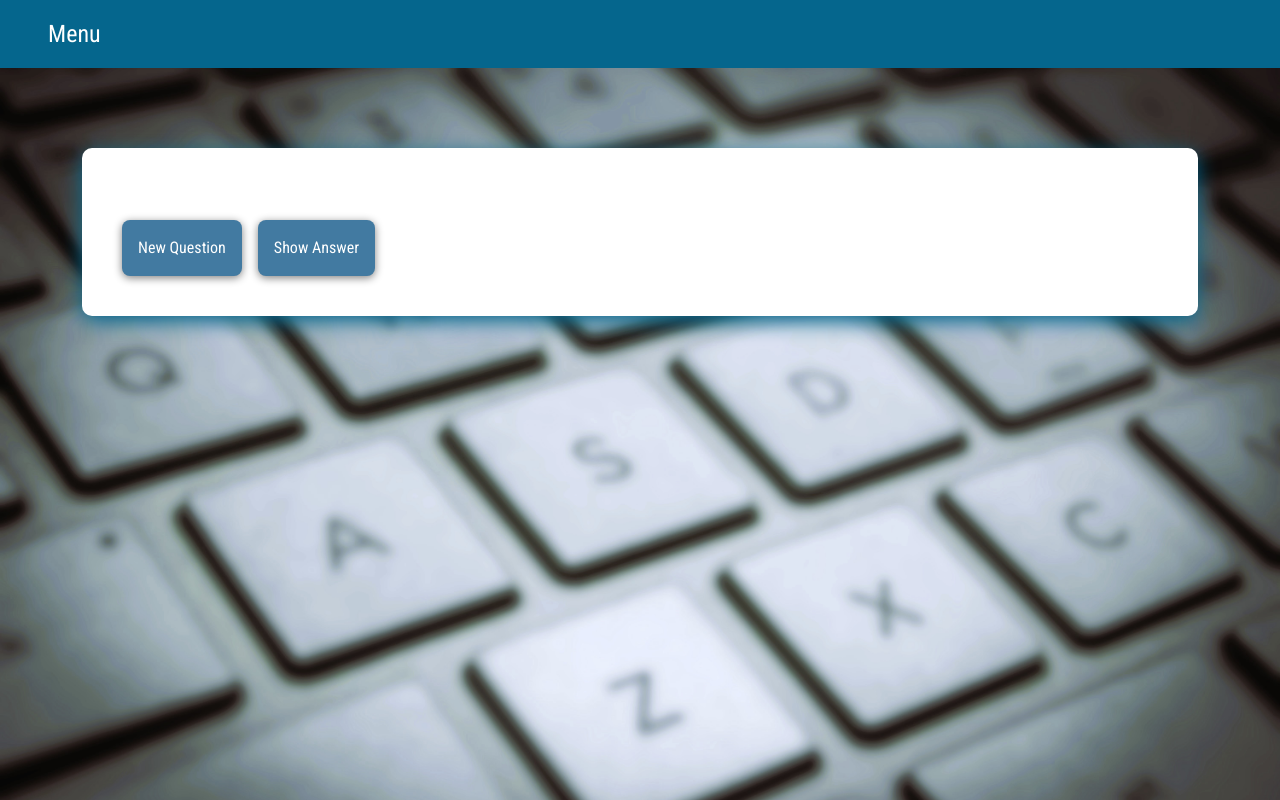
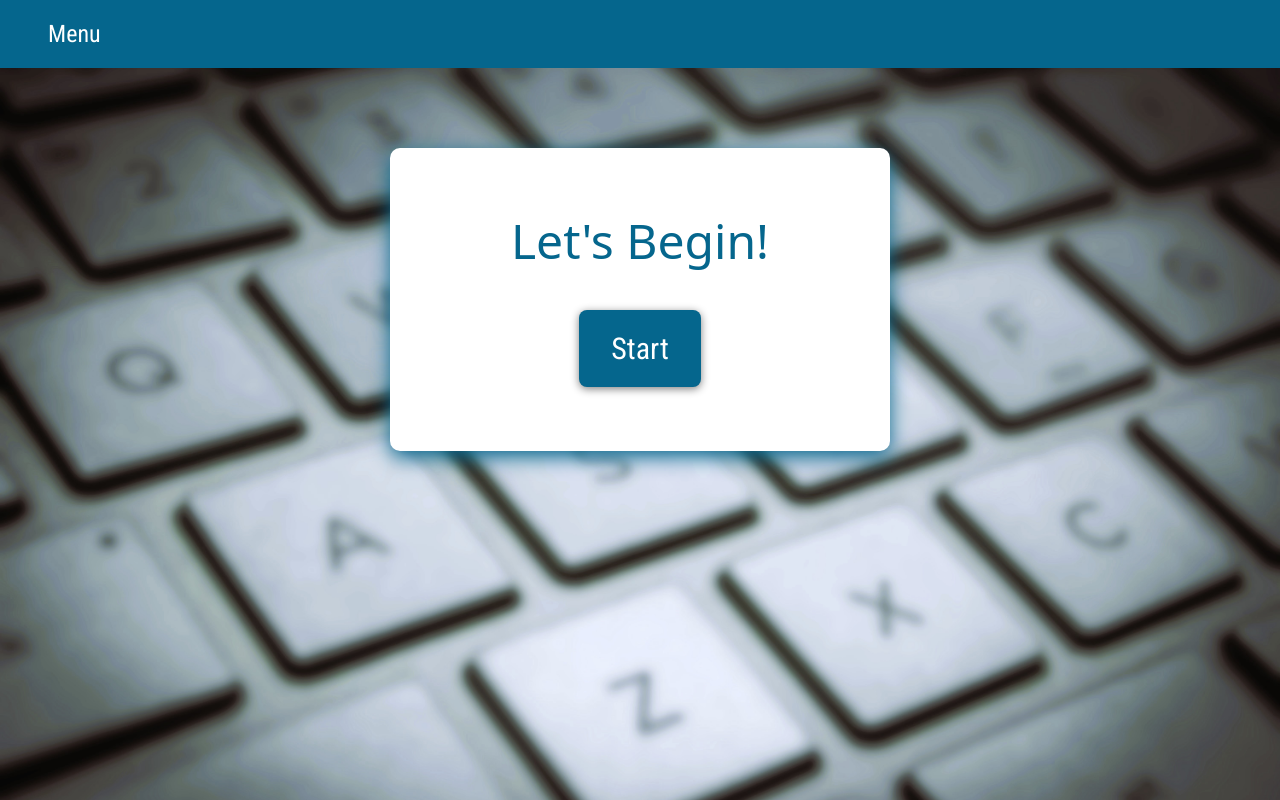
Before and after one commit to ATaylorN/flashcards, a Vue app in the folder vue/: page /questions in a window 1280 px wide. Built offline with nearby package versions, Linux system fonts and the light colour scheme.

Commit message:
pushing updates

```diff
--- a/vue/src/components/Header.vue
+++ b/vue/src/components/Header.vue
@@ -38,7 +38,7 @@ export default {
 }
 .nav-link{
   text-align: center;
-  background-color: #427AA1;
+  background-color: #5acbf771;
   color: white;
   font-size: 20px;
 }
--- a/vue/src/components/Question.vue
+++ b/vue/src/components/Question.vue
@@ -1,10 +1,16 @@
 <template>
   <div class="container pt-5" id="whole">
 
-  <div class="questionSection">
+    <div class="start" v-show="showStart">
+      <h1>Let's Begin!</h1>
+      <button class="startbtn" @click="getQuestion()">Start</button>
+    </div>
+
+  <div class="questionSection" v-show="showQuestion">
     <h1>{{randomQuestion.question}}</h1>
     <button class="newbtn" @click="getQuestion()">New Question</button>
     <button class="answerbtn" @click="toggleShowAnswer">Show Answer</button>
+    <button @click="changeRoute('/')">Done</button>
   </div>
 
   <div class="answerSection" v-show="showAnswer">
@@ -26,10 +32,15 @@ export default {
       question: '',
       answer: ''
     },
-    showAnswer: false
+    showAnswer: false,
+    showStart: true,
+    showQuestion: false
   }
  },
  methods: {
+  changeRoute(route){
+      this.$router.push(route);
+    },
   getQuestion(){
     QuestionService.getQuestion().then((response) => {
       if(response.status === 200){
@@ -37,6 +48,8 @@ export default {
         this.randomQuestion.question = response.data.question;
         this.randomQuestion.answer = response.data.answer;
         this.showAnswer = false;
+        this.showQuestion = true;
+        this.showStart = false;
       }
     })
     .catch (error => {
@@ -51,6 +64,35 @@ export default {
 </script>
 
 <style scoped>
+.start{
+  border: none;
+  color: #05668D;
+  border-radius: 10px;
+  padding: 4rem;
+  background-color: white;
+  box-shadow: 0px 6px 20px 0px #05668D;
+  margin-left: auto;
+  margin-right: auto;
+  max-width: 500px;
+  text-align: center;
+}
+.start button{
+  margin-top: 2rem;
+  background-color: #05668D;
+  color: white;
+  border-radius: 8px;
+  padding: 1rem 2rem;
+  border: none;
+  font-size: 30px;
+  font-family: 'Roboto Condensed', sans-serif;
+  box-shadow: 0px 2px 8px 0px gray;
+}
+.start button:hover{
+  background-color: #A5BE00;
+}
+.start h1{
+  font-size: 48px;
+}
 #whole{
   margin-top: 2rem;
 }
@@ -68,7 +110,7 @@ export default {
 }
 .questionSection button{
   margin: 0.5rem;
-  background-color: #427AA1;
+  background-color: #05668D;
   color: white;
   border-radius: 8px;
   padding: 1rem;
--- a/vue/src/components/StudyMode.vue
+++ b/vue/src/components/StudyMode.vue
@@ -1,9 +1,13 @@
 <template>
   <div class="container pt-5" id="whole">
 
+    <div class="start" v-show="showStart">
+      <h1>Time to Study!</h1>
+      <button class="startbtn" @click="getQuestion()">Start</button>
+    </div>
+
     <div class="questionSection" v-show="showQuestion">
         <h1>{{randomQuestion.question}}</h1>
-        <button class="startbtn" @click="getQuestion()">Start</button>
         <button class="nextbtn" @click="getNextQuestion()">Next Question</button>
         <button class="answerbtn" @click="toggleShowAnswer">Show Answer</button>
         <button @click="quit()">Quit</button>
@@ -22,6 +26,7 @@
             <span>{{question}}</span>
             </li>
         </ul>
+        <button @click="changeRoute('/')">Done</button>
     </div>
 
   </div>
@@ -44,10 +49,14 @@ export default {
       },
       showAnswer: false,
       showStats: false,
-      showQuestion: true
+      showQuestion: false,
+      showStart: true,
     }
   },
   methods: {
+    changeRoute(route){
+      this.$router.push(route);
+    },
     getAllQuestions() {
       QuestionService.getAllQuestions()
         .then((response) => {
@@ -67,6 +76,8 @@ export default {
             this.randomQuestion.question = response.data.question;
             this.randomQuestion.answer = response.data.answer;
             this.showAnswer = false;
+            this.showQuestion = true;
+            this.showStart = false;
           }
         })
         .catch((error) => {
@@ -80,23 +91,16 @@ export default {
             this.randomQuestion.question = response.data.question;
             this.randomQuestion.answer = response.data.answer;
             this.showAnswer = false;
-        }
-        else {
-            this.randomQuestion.id = 0;
+        }else {
+          this.quit();
         }
       })
     },
     markCorrect(){
-        if(this.incorrect.includes(this.randomQuestion.id)){
-            this.incorrect.pop(this.randomQuestion.question);
-        }
-        this.correctlyAnswered.push(this.randomQuestion.question);
+        this.correctlyAnswered.push(this.randomQuestion.id);
         this.getNextQuestion();
     },
     markIncorrect(){
-        if(this.correctlyAnswered.includes(this.randomQuestion.id)){
-            this.correctlyAnswered.pop(this.randomQuestion.question)
-        }
         this.incorrect.push(this.randomQuestion.question);
         this.getNextQuestion();
     },
@@ -106,6 +110,7 @@ export default {
     quit(){
         this.showStats = true;
         this.showQuestion = false;
+        this.showAnswer = false;
     },
   },
 };
@@ -114,6 +119,35 @@ export default {
 <style>
 #whole{
   margin-top: 2rem;
+}
+.start{
+  border: none;
+  color: #05668D;
+  border-radius: 10px;
+  padding: 4rem;
+  background-color: white;
+  box-shadow: 0px 6px 20px 0px #05668D;
+  margin-left: auto;
+  margin-right: auto;
+  max-width: 500px;
+  text-align: center;
+}
+.start button{
+  margin-top: 2rem;
+  background-color: #05668D;
+  color: white;
+  border-radius: 8px;
+  padding: 1rem 2rem;
+  border: none;
+  font-size: 30px;
+  font-family: 'Roboto Condensed', sans-serif;
+  box-shadow: 0px 2px 8px 0px gray;
+}
+.start button:hover{
+  background-color: #A5BE00;
+}
+.start h1{
+  font-size: 48px;
 }
 .study{
   margin-top: 2rem;
@@ -132,6 +166,19 @@ export default {
 .study span{
   font-size: 22px;
 }
+.study button{
+  margin: 0.5rem;
+  background-color: #05668D;
+  color: white;
+  border-radius: 8px;
+  padding: 1rem;
+  border: none;
+  font-family: 'Roboto Condensed', sans-serif;
+  box-shadow: 0px 2px 8px 0px gray;
+}
+.study button:hover{
+  background-color: #A5BE00;
+}
 .questionSection {
   border: none;
   color: #05668D;
@@ -146,7 +193,7 @@ export default {
 }
 .questionSection button{
   margin: 0.5rem;
-  background-color: #427AA1;
+  background-color: #05668D;
   color: white;
   border-radius: 8px;
   padding: 1rem;
--- a/vue/src/router/index.js
+++ b/vue/src/router/index.js
@@ -7,6 +7,7 @@ import Register from '../views/Register.vue'
 import store from '../store/index'
 import QuestionView from '../views/QuestionView.vue'
 import StudyModeView from '../views/StudyModeView.vue'
+
 
 
 //import { component } from 'vue/types/umd'
```
Also changed, not shown: vue/src/Images/keyboardcolorful.jpg (added).
